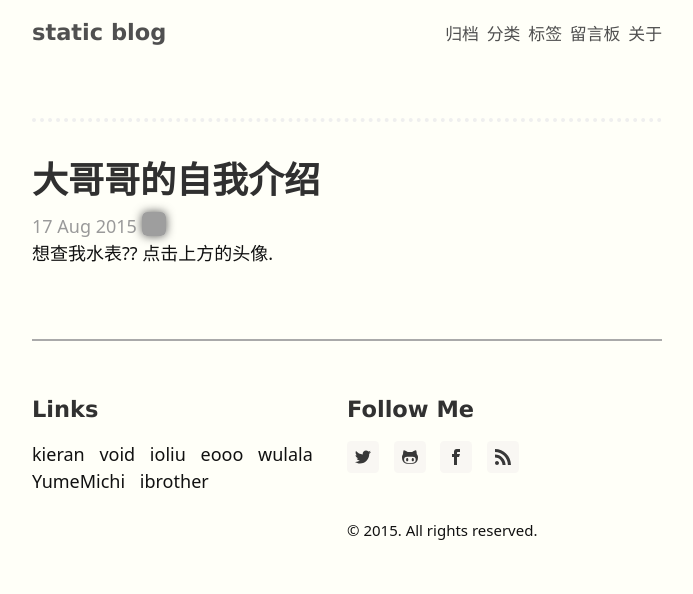
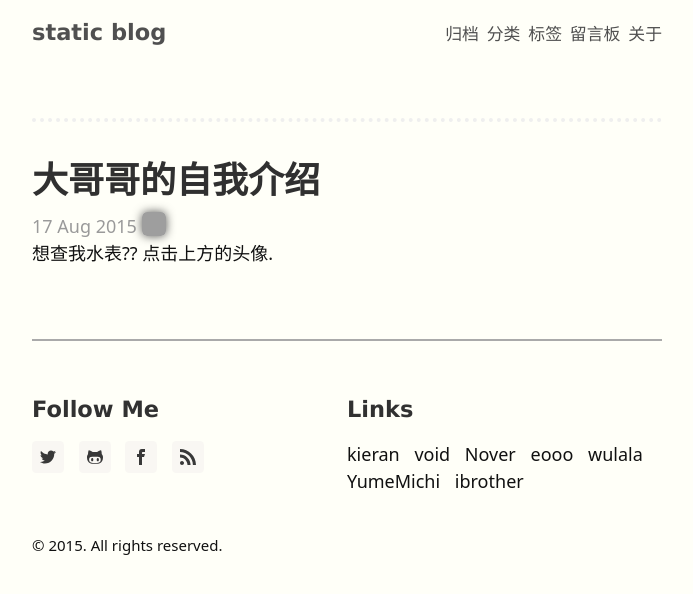
Before and after one commit to staticblog/staticblog.github.io, a Jekyll site: the page built from index.html, in a window 1280 px wide. Shown: the top 594 px of the page, without its empty margins (293-986 px from the left). Built offline with Jekyll 4.4.1, drawn with Linux system fonts in a browser that asks for light colours; the list of posts is cut into pages by our own code; grey boxes are pictures that could not be loaded.

Commit message:
fix footer

```diff
--- a/_data/rolls.yml
+++ b/_data/rolls.yml
@@ -2,7 +2,7 @@
     url: http://go.kieran.top
   - title: void
     url: http://voidy.net
-  - title: ioliu
+  - title: Nover
     url: https://ioliu.cn
   - title: eooo
     url: http://eooo.sinaapp.com
--- a/_includes/footer.html
+++ b/_includes/footer.html
@@ -1,7 +1,5 @@
 <footer class="footer">
+  {% include social.html %}
   {% include blogroll.html %}
-  {% include social.html %}
-    <small>
-    &copy; <time datetime="{{ site.time | date_to_xmlschema }}">{{ site.time | date: '%Y' }}</time>. All rights reserved.
-    </small>
+  {% include poweredby.html %}
 </footer>
--- /dev/null
+++ b/_includes/poweredby.html
@@ -0,0 +1,5 @@
+<section class="poweredby">
+  <small>
+    &copy; <time datetime="{{ site.time | date_to_xmlschema }}">{{ site.time | date: '%Y' }}</time>. All rights reserved.
+  </small>
+</section>
```
